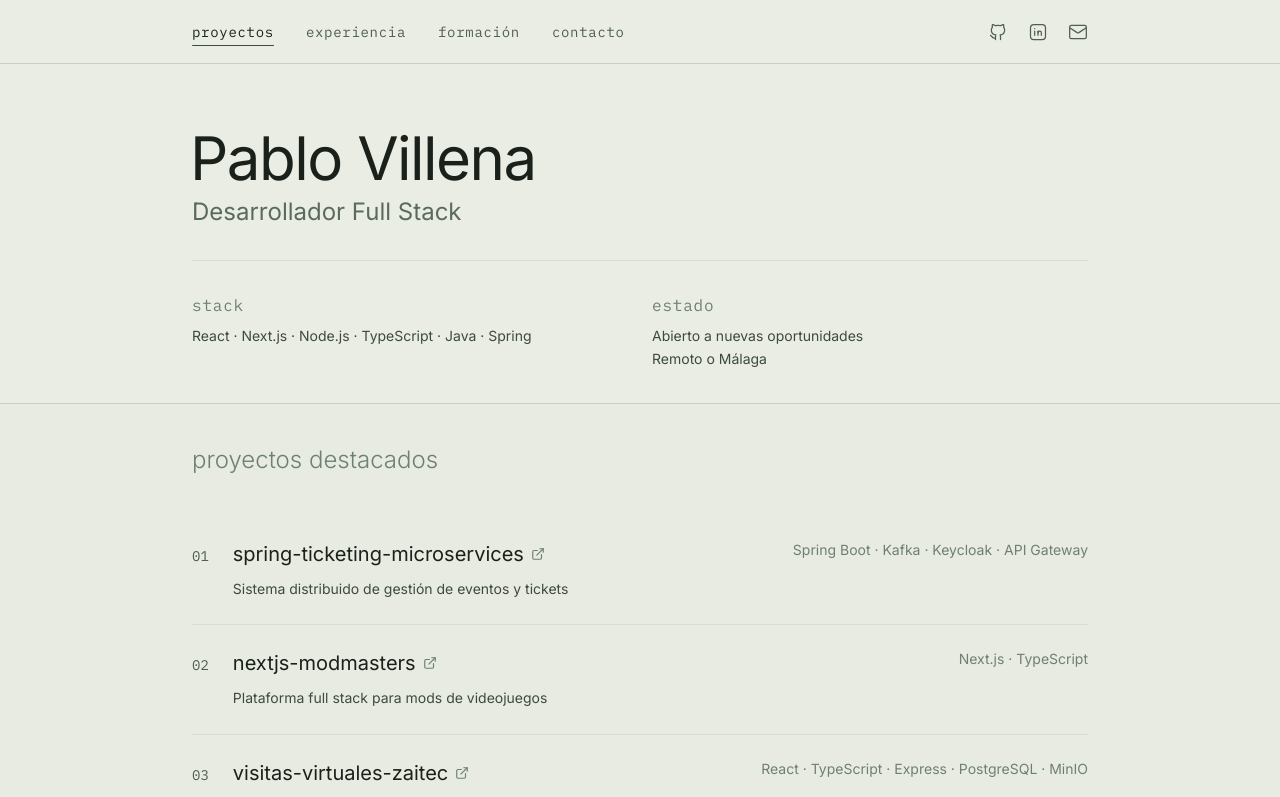
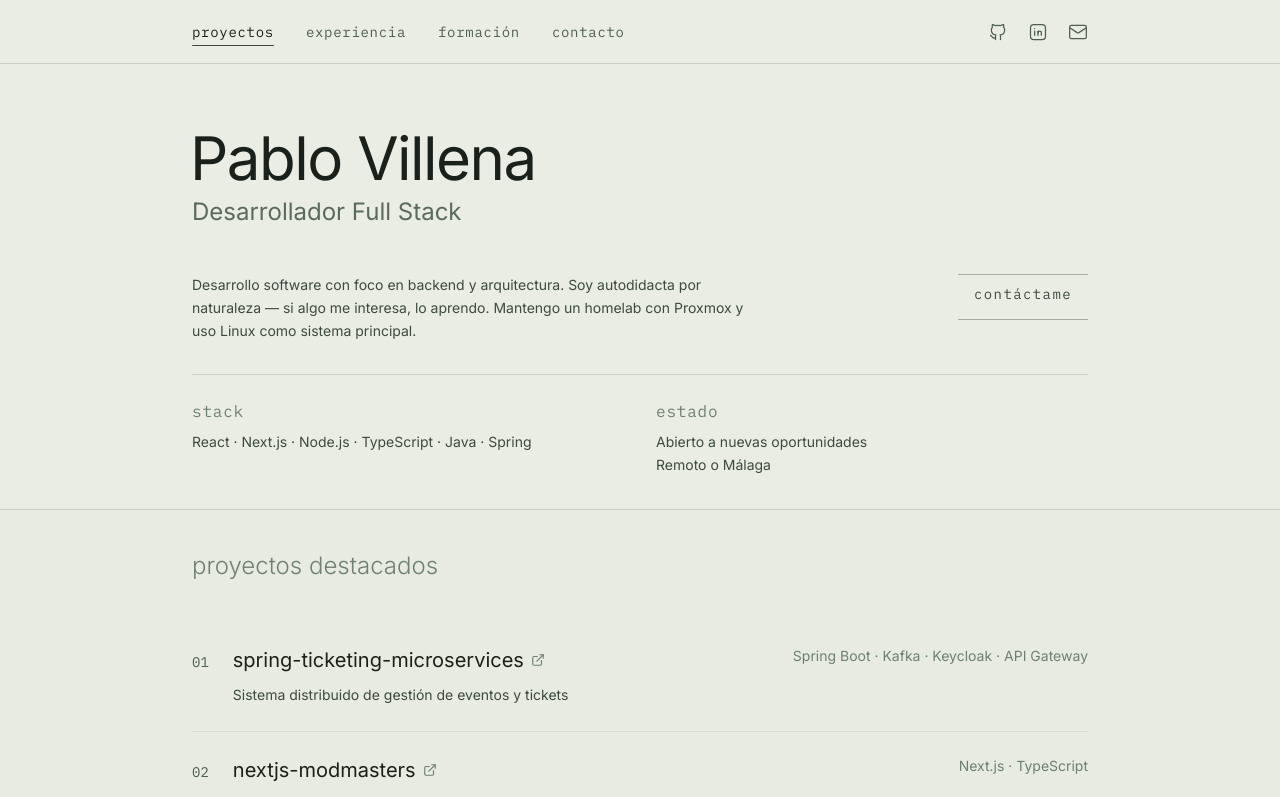
Before and after one commit to ivfrost/ivfrost-portfolio, a Next.js app: page / in a window 1280 px wide. Shown: the top 797 px of the page. Built offline with nearby package versions, Linux system fonts and the light colour scheme.

Commit message:
feat: add hero bio and CTA

```diff
--- a/app/page.tsx
+++ b/app/page.tsx
@@ -26,6 +26,7 @@ export default function Home() {
 				<Hero
 					name="Pablo Villena"
 					role="Desarrollador Full Stack"
+					about="Desarrollo software con foco en backend y arquitectura. Soy autodidacta por naturaleza — si algo me interesa, lo aprendo. Mantengo un homelab con Proxmox y uso Linux como sistema principal."
 					openTo="nuevas oportunidades"
 					stack={[
 						'React',
@@ -50,7 +51,7 @@ export default function Home() {
 					<hr className="h-12 border-transparent" />
 					<CertList items={certs} />
 				</Section>
-				<Section id="contact" title="Contacto">
+				<Section id="contact" title="Contacto" headerClasses="mb-8 sm:mb-10!">
 					<ContactForm />
 				</Section>
 			</main>
--- a/components/atoms/Button.tsx
+++ b/components/atoms/Button.tsx
@@ -1,3 +1,5 @@
+'use client';
+
 import { cva } from 'class-variance-authority';
 import { twMerge } from 'tailwind-merge';
 
--- a/components/organisms/ContactForm.tsx
+++ b/components/organisms/ContactForm.tsx
@@ -37,9 +37,13 @@ export default function ContactForm({ className }: ContactFormProps) {
 
 	return (
 		<form
-			className={`flex flex-col gap-6 ${className}`}
+			className={`flex flex-col gap-4 sm:gap-8 ${className}`}
 			onSubmit={handleSubmit}
 		>
+			<p>
+				¿Tienes un proyecto en mente o quieres ponerte en contacto? Escríbeme y
+				te respondo lo antes posible.
+			</p>
 			<div className="grid grid-cols-1 md:grid-cols-2 gap-6">
 				<Input
 					label="Nombre"
@@ -65,7 +69,7 @@ export default function ContactForm({ className }: ContactFormProps) {
 				value={formData.message}
 				minLength={10}
 				maxLength={1000}
-				rows={5}
+				rows={3}
 				onChange={(value) => setFormData({ ...formData, message: value })}
 				required
 			/>
--- a/components/organisms/Hero.tsx
+++ b/components/organisms/Hero.tsx
@@ -1,8 +1,11 @@
+'use client';
+import Button from '../atoms/Button';
 import Container from '../layout/Container';
 
 interface HeroProps {
 	name?: string;
 	role?: string;
+	about?: string;
 	stack?: string[];
 	openTo?: string;
 	location?: string;
@@ -12,6 +15,7 @@ interface HeroProps {
 export default function Hero({
 	name,
 	role,
+	about,
 	stack = [],
 	openTo,
 	location,
@@ -19,39 +23,55 @@ export default function Hero({
 }: HeroProps) {
 	return (
 		<section
-			className={`pt-16 pb-0 bg-background border-b border-border ${className}`}
+			className={`pt-16 pb-8 bg-background border-b border-border ${className}`}
 		>
 			<Container>
-				{/* Name + role */}
-				<div className="mb-8 text-start">
-					<h1 className="text-4xl -ml-0.5 lg:text-6xl capitalize font-normal tracking-tight text-ink leading-none mb-2">
+				<div className="flex flex-col gap-8">
+					<div>
+						<h1 className="text-4xl -ml-0.5 lg:text-6xl font-normal tracking-tight text-ink leading-none mb-2">
 							{name}
 						</h1>
-					<h2 className="text-ink-subtle-lite mb-2 capitalize">{role}</h2>
+						<h2 className="text-ink-subtle-lite capitalize">{role}</h2>
 					</div>
 
-				{/* Three column strip */}
-				<div className="flex flex-col gap-6 sm:grid sm:grid-cols-2 py-8 border-t border-border-subtle">
-					<div>
-						<span className="font-mono text-base tracking-wider text-text-meta-lite mb-2 lowercase block">
-							Stack
-						</span>
-						<p className="text-sm text-ink-subtle leading-relaxed space-x-2">
+					{about && (
+						<div className="flex flex-col sm:flex-row sm:justify-between gap-4">
+							<p className="text-sm text-ink-subtle leading-relaxed max-w-prose">
+								{about}
+							</p>
+							<Button
+								variant="outline"
+								type="button"
+								size="small"
+								className="self-start shrink-0 w-full sm:w-auto"
+								onClick={() =>
+									document
+										.getElementById('contact')
+										?.scrollIntoView({ behavior: 'smooth' })
+								}
+							>
+								Contáctame
+							</Button>
+						</div>
+					)}
+
+					<div className="flex flex-col sm:flex-row gap-8 border-t border-border pt-6">
+						<div className="flex-1">
+							<h4 className="mb-2 text-base text-text-meta-lite">stack</h4>
+							<p>
 								{stack.length > 0 ? stack.join(' · ') : 'No stack information'}
 							</p>
 						</div>
-
-					<div className="sm:justify-self-start">
-						<span className="font-mono text-base tracking-wider text-text-meta-lite mb-2 lowercase block">
-							Estado
-						</span>
-						<p className="text-sm text-ink-subtle leading-relaxed">
+						<div className="flex-1">
+							<h4 className="mb-2 text-base text-text-meta-lite">estado</h4>
+							<p>
 								Abierto a {openTo || 'oportunidades'}
 								<br />
 								{location || 'Ubicación no especificada'}
 							</p>
 						</div>
 					</div>
+				</div>
 			</Container>
 		</section>
 	);
--- a/components/organisms/Section.tsx
+++ b/components/organisms/Section.tsx
@@ -8,6 +8,7 @@ interface SectionProps {
 	variant?: 'default' | 'alt';
 	children: React.ReactNode;
 	className?: string;
+	headerClasses?: string;
 }
 
 const sectionVariants = cva(
@@ -31,11 +32,12 @@ export default function Section({
 	variant,
 	children,
 	className,
+	headerClasses,
 }: SectionProps) {
 	return (
 		<section id={id} className={`${sectionVariants({ variant })} ${className}`}>
 			<Container>
-				<SectionHeader text={title} />
+				<SectionHeader text={title} className={headerClasses} />
 				{children}
 			</Container>
 		</section>
```
Also changed, not shown: 1 other file (tests, documents, lock files or other folders). Lines whose indentation alone changed are shown as unchanged.
